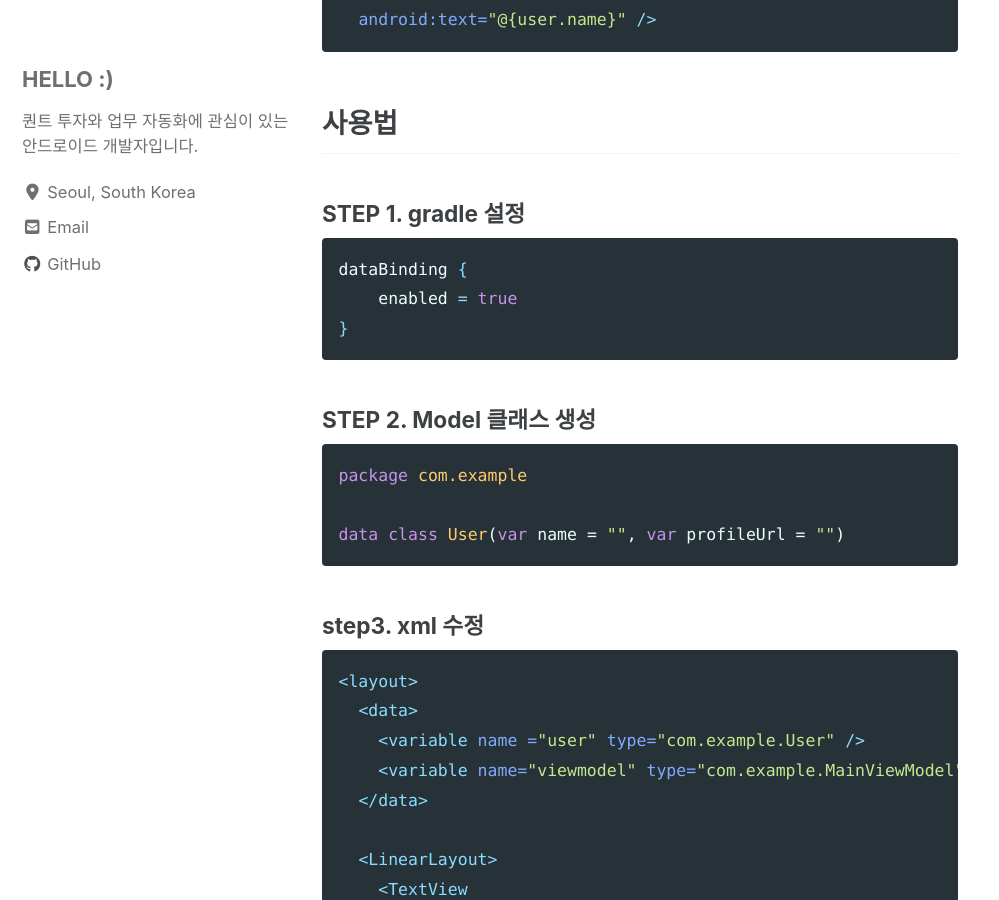
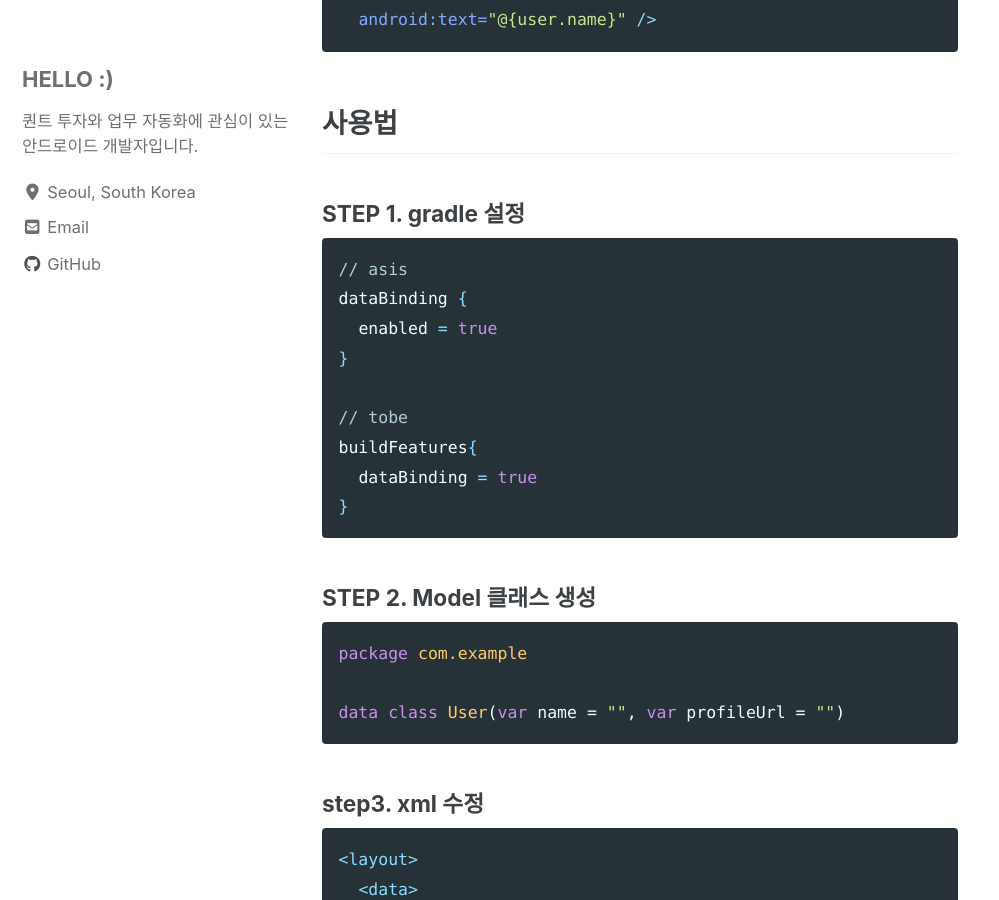
Before and after one commit to dev-eunji/dev-eunji.github.io, a Jekyll site: the page built from _posts/android/2021-02-01-android-databinding.md, in a window 1280 px wide and 900 px high, scrolled down 758 px. Shown: the whole window, without its empty margins (0-999 px from the left). Built offline with Jekyll 4.4.1, drawn with Linux system fonts in a browser that asks for light colours; cached includes are drawn as plain includes; nearby versions of some CDN libraries; comment, search, counter and statistics services are not loaded.

Commit message:
post 수정: Databinding

````diff
--- a/_posts/android/2021-02-01-android-databinding.md
+++ b/_posts/android/2021-02-01-android-databinding.md
@@ -30,8 +30,14 @@ tvName.text = "name"
 ##### STEP 1. gradle 설정
 
 ```gradle
+// asis
 dataBinding {
-    enabled = true
+  enabled = true
+}
+
+// tobe
+buildFeatures{
+  dataBinding = true
 }
 ```
 
````
